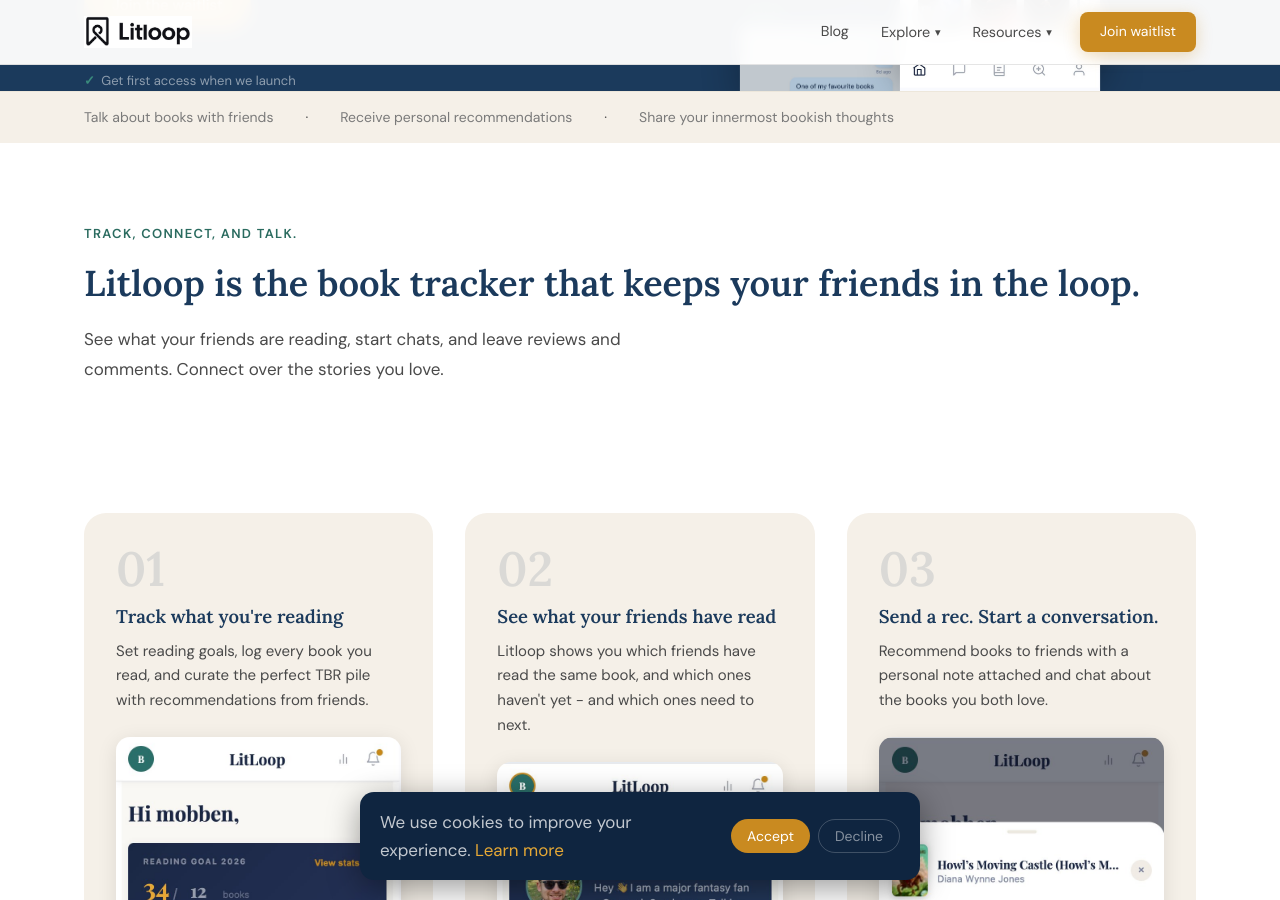
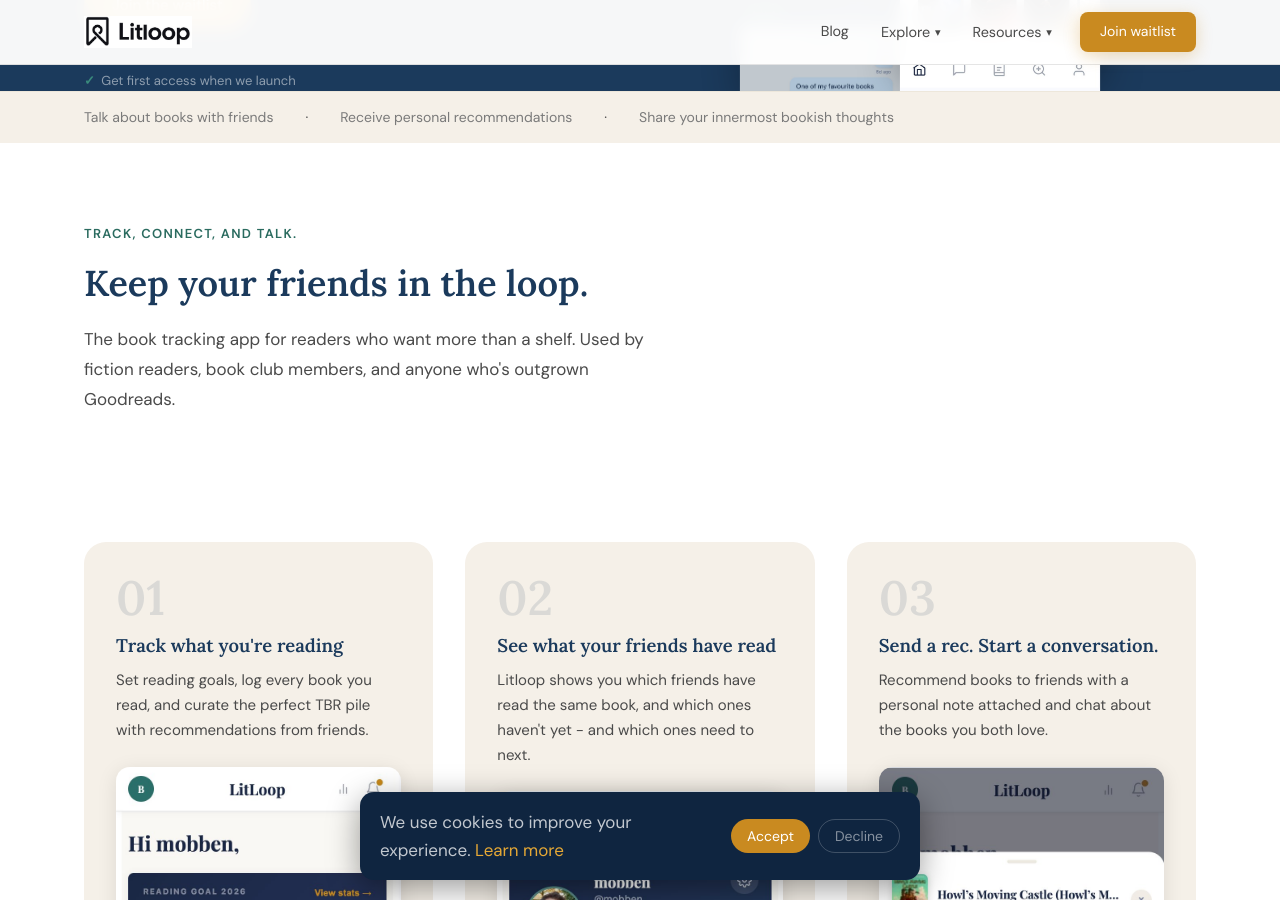
Before and after one commit to bluxon92-bit/litloop-site, a Jekyll site: the page built from index.html, in a window 1280 px wide and 900 px high, scrolled down 497 px. Built offline with Jekyll 4.4.1, drawn with Linux system fonts in a browser that asks for light colours.

Commit message:
Updated home page copy

```diff
--- a/index.html
+++ b/index.html
@@ -60,8 +60,8 @@
 <section class="intro-section">
   <div class="container">
     <p class="eyebrow">Track, connect, and talk.</p>
-    <h2>Litloop is the book tracker that keeps your friends in the loop.</h2>
-    <p>See what your friends are reading, start chats, and leave reviews and comments. Connect over the stories you love.</p>
+    <h2>Keep your friends in the loop.</h2>
+    <p>The book tracking app for readers who want more than a shelf. Used by fiction readers, book club members, and anyone who's outgrown Goodreads.</p>
   </div>
 </section>
 
```
